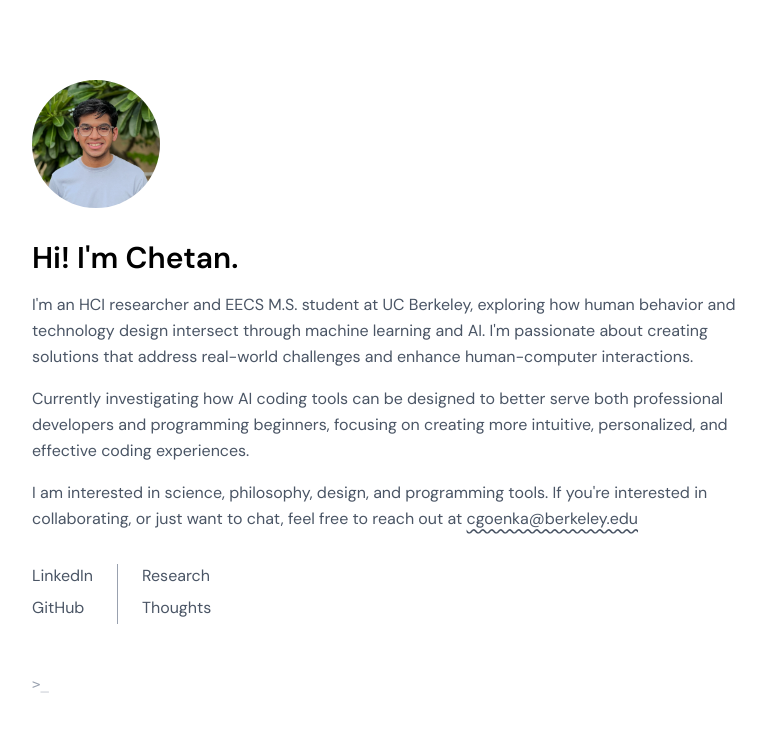
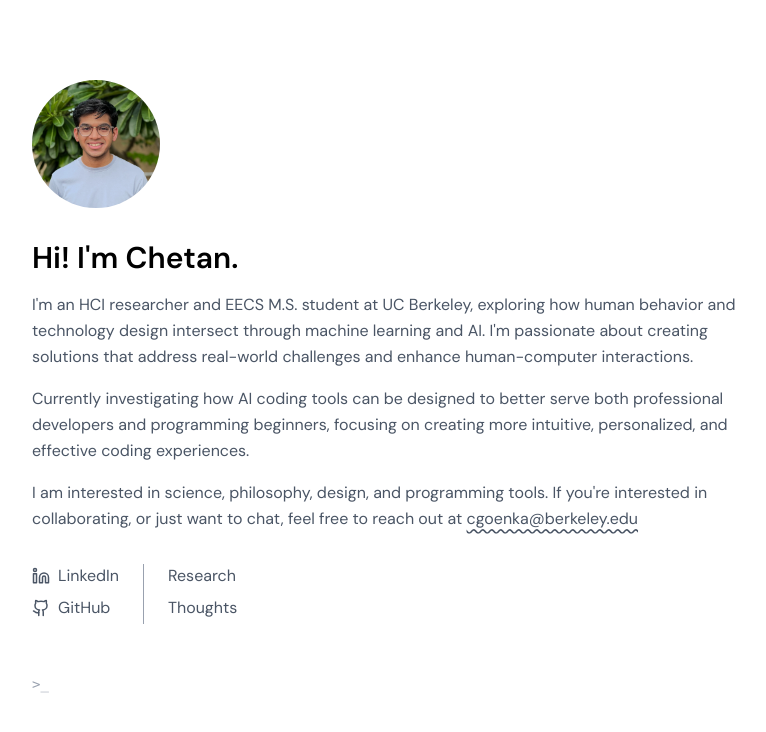
Before and after one commit to c-goenka/personal-website, a Next.js app: page / in a window 1280 px wide. Shown: the top 732 px of the page, without its empty margins (256-1022 px from the left). Built offline with nearby package versions, Linux system fonts and the light colour scheme.

Commit message:
added Lucid React icons for links

```diff
--- a/src/app/page.tsx
+++ b/src/app/page.tsx
@@ -1,5 +1,6 @@
 import Image from "next/image";
 import Link from "next/link";
+import { Linkedin, Github} from "lucide-react";
 
 export default function Home() {
     return (
@@ -19,15 +20,15 @@ export default function Home() {
 
             {/* Name */}
             <div className="mb-8">
-                <h1 className="text-3xl font-semibold mb-4">Hi! I'm Chetan.</h1>
+                <h1 className="text-3xl font-semibold mb-4">Hi! I&apos;m Chetan.</h1>
                 <p className="text-gray-600 leading-relaxed">
-                    I'm an HCI researcher and EECS M.S. student at UC Berkeley, exploring how human behavior and technology design intersect through machine learning and AI. I'm passionate about creating solutions that address real-world challenges and enhance human-computer interactions.
+                    I&apos;m an HCI researcher and EECS M.S. student at UC Berkeley, exploring how human behavior and technology design intersect through machine learning and AI. I&apos;m passionate about creating solutions that address real-world challenges and enhance human-computer interactions.
                 </p>
                 <p className="text-gray-600 leading-relaxed mt-4">
                     Currently investigating how AI coding tools can be designed to better serve both professional developers and programming beginners, focusing on creating more intuitive, personalized, and effective coding experiences.
                 </p>
                 <p className="text-gray-600 leading-relaxed mt-4">
-                    I am interested in science, philosophy, design, and programming tools. If you're interested in collaborating, or just want to chat, feel free to reach out at <a href="mailto:cgoenka@berkeley.edu" className="underline decoration-wavy underline-offset-4 hover:text-black transition-colors">cgoenka@berkeley.edu</a>
+                    I am interested in science, philosophy, design, and programming tools. If you&apos;re interested in collaborating, or just want to chat, feel free to reach out at <a href="mailto:cgoenka@berkeley.edu" className="underline decoration-wavy underline-offset-4 hover:text-black transition-colors">cgoenka@berkeley.edu</a>
                 </p>
             </div>
 
@@ -40,16 +41,18 @@ export default function Home() {
                             href="https://linkedin.com/in/cgoenka"
                             target="_blank"
                             rel="noopener noreferrer"
-                            className="text-gray-600 hover:text-black transition-colors"
+                            className="text-gray-600 hover:text-black transition-colors flex items-center gap-2"
                         >
+                            <Linkedin size={18} />
                             LinkedIn
                         </a>
                         <a
                             href="https://github.com/c-goenka"
                             target="_blank"
                             rel="noopener noreferrer"
-                            className="text-gray-600 hover:text-black transition-colors"
+                            className="text-gray-600 hover:text-black transition-colors flex items-center gap-2"
                         >
+                            <Github size={18} />
                             GitHub
                         </a>
                     </div>
```
